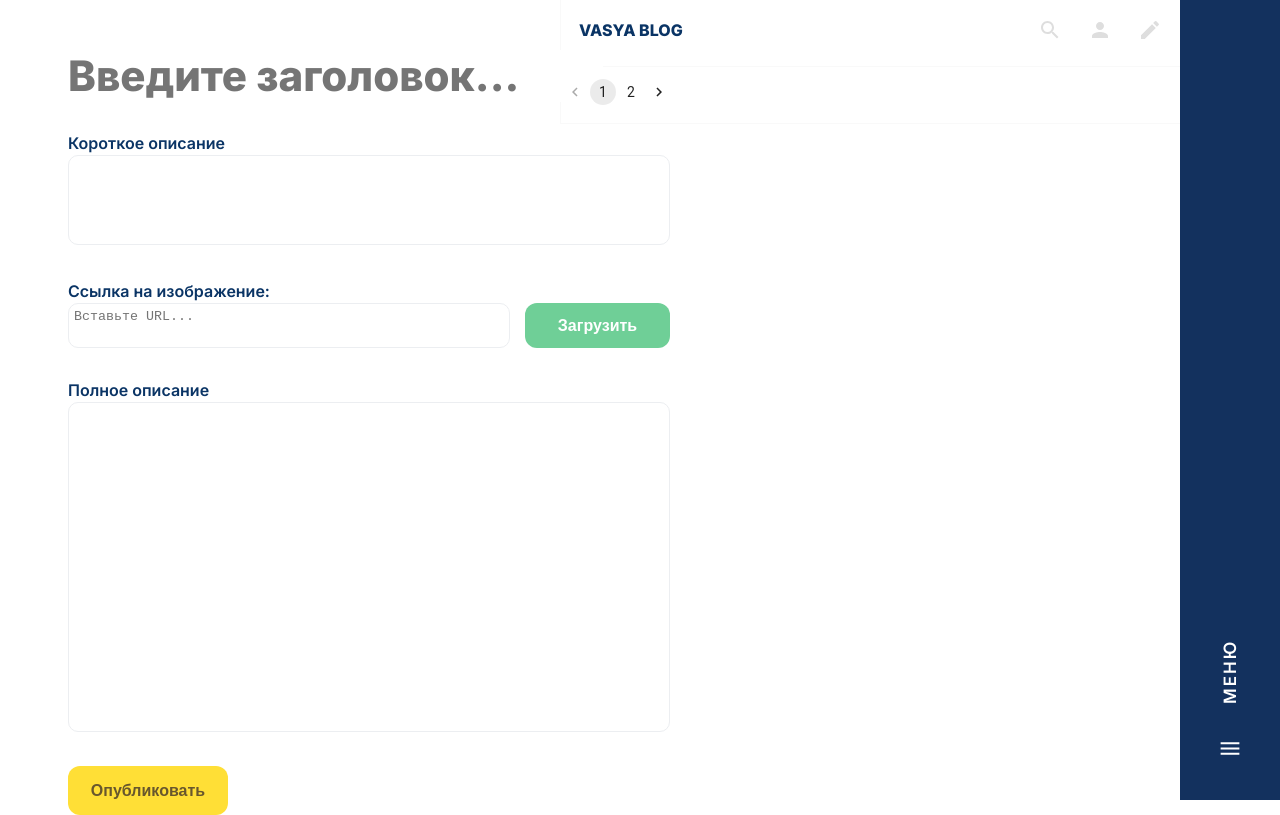
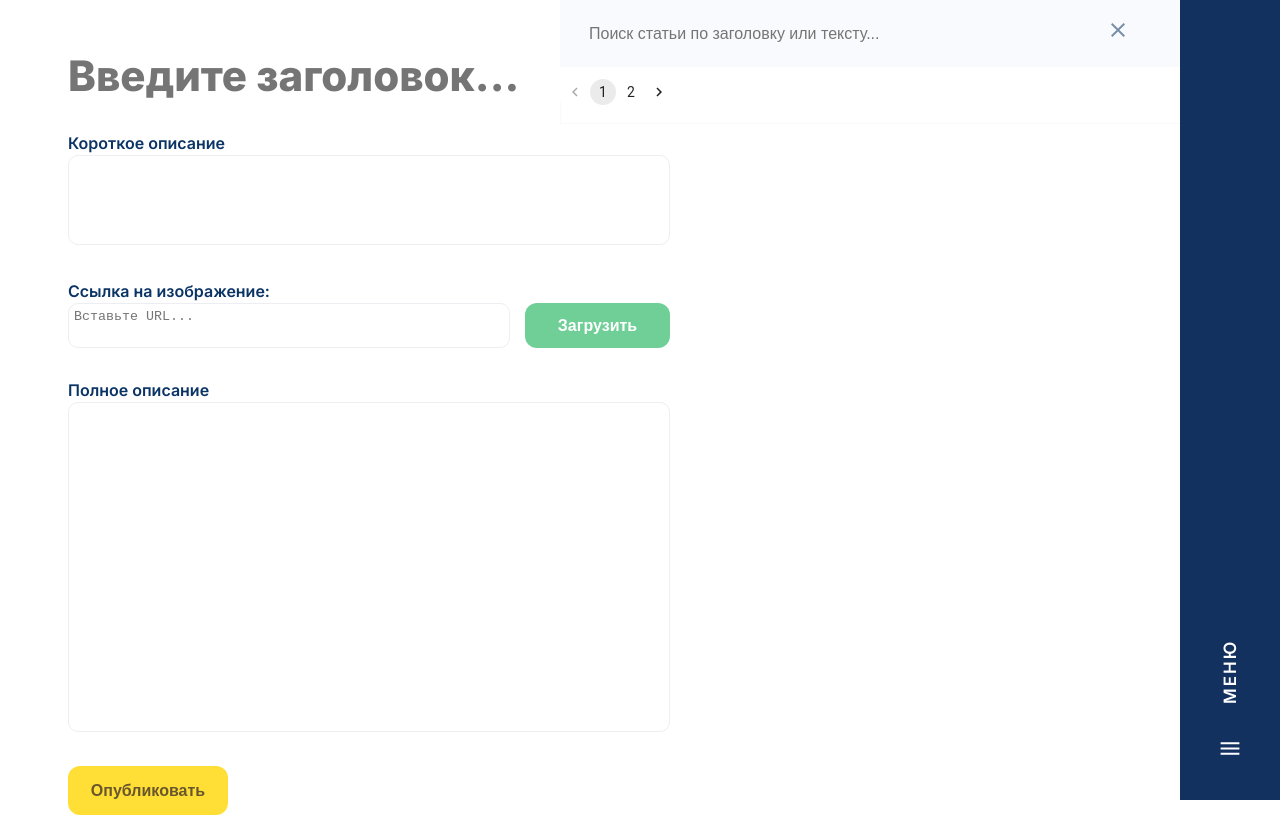
Before and after one commit to Shiroyam/react-blog-client-typeScript, a React (Create React App) app: page /create in a window 1280 px wide. Both pictures are taken after a click on the icon 1050 px from the left and 30 px from the top of the page. Built offline with nearby package versions, Linux system fonts and the light colour scheme; no server answers.

Commit message:
сделал поиск по постам

```diff
--- a/src/components/navbar/Navbar.tsx
+++ b/src/components/navbar/Navbar.tsx
@@ -8,16 +8,22 @@ import { useDispatch } from "react-redux";
 import { openAuthorization } from "../../redux/authorization/action";
 import { Link } from "react-router-dom";
 import { Pogination } from "../pogination/Pogination";
+import { Search } from "../search/Search";
+import { openSearch } from "../../redux/search/action";
 
 export const Navbar: React.FC = () => {
   const dispatch = useDispatch();
   return (
     <>
       <nav className="nav">
+        <Search></Search>
         <div className="nav__content">
           <div className="nav__header">VASYA BLOG</div>
           <div className="nav__icon">
-            <SearchIcon className="nav__iconSearch" />
+            <SearchIcon
+              onClick={() => dispatch(openSearch())}
+              className="nav__iconSearch"
+            />
             <PersonIcon
               onClick={() => dispatch(openAuthorization())}
               className="nav__iconPerson"
--- a/src/components/posts/Posts.tsx
+++ b/src/components/posts/Posts.tsx
@@ -6,14 +6,17 @@ import { getPosts } from "../../redux/posts/action";
 import { useDispatch } from "react-redux";
 import { NavLink, useParams } from "react-router-dom";
 import { ClassNames } from "@emotion/react";
+import { textChangeRangeIsUnchanged } from "typescript";
 
 export const Posts: React.FC = () => {
   const dispatch = useDispatch();
   const { id } = useParams();
   const { posts } = useTypesSelector((state) => state.posts);
+  const { text } = useTypesSelector((state) => state.search)
+
   React.useEffect(() => {
-    dispatch(getPosts());
-  }, []);
+    dispatch(getPosts(text));
+  }, [text]);
 
   return (
     <>
--- /dev/null
+++ b/src/components/search/Search.tsx
@@ -0,0 +1,23 @@
+import "./search.scss"
+import CloseIcon from '@mui/icons-material/Close';
+import { useTypesSelector } from "../../hooks/useTypeSelector";
+import { closeSearch } from "../../redux/search/action";
+import { useDispatch } from "react-redux";
+import { useState } from "react";
+import { valueSearch } from "../../redux/search/action";
+
+export const Search: React.FC = () => {
+    const dispatch = useDispatch()
+    const { flagSearch } = useTypesSelector((state) => state.search)
+    return (<>
+        {flagSearch &&
+            <>
+                <input
+                    onChange={(e) => dispatch(valueSearch(e.target.value))}
+                    placeholder="Поиск статьи по заголовку или тексту..." className="search">
+                </input>
+                <CloseIcon onClick={() => dispatch(closeSearch())} className="icon-close"></CloseIcon>
+            </>
+        }
+    </>)
+}
--- /dev/null
+++ b/src/components/search/search.scss
@@ -0,0 +1,24 @@
+.search{
+    position: absolute;
+    outline: none;
+    padding-left: 29px;
+    padding-right: 100px;
+    background: #f9fafd;
+    font-style: normal;
+    font-weight: 400;
+    font-size: 16px;
+    line-height: 24px;
+    color: #798fa8;
+
+    width: 620px;
+    height: 67px;
+}
+
+.icon-close{
+    position: absolute;
+    margin-right: 150px;
+    margin-top: 18px;
+    right: 0;
+    color: #798fa8;
+    cursor: pointer;
+}
--- a/src/redux/index.ts
+++ b/src/redux/index.ts
@@ -6,6 +6,7 @@ import { postReducer } from "./post/reducer"
 import { commentsReducer } from "./comments/reducer"
 import { regReducer } from "./registration/reducer";
 import { createReducer } from "./create/reducer";
+import { searchReducer } from "./search/reducer"
 import thunk from "redux-thunk";
 
 const rootReducer = combineReducers({
@@ -16,6 +17,7 @@ const rootReducer = combineReducers({
   post: postReducer,
   comments: commentsReducer,
   create: createReducer,
+  search: searchReducer,
 });
 
 export const store = createStore(rootReducer, applyMiddleware(thunk));
--- a/src/redux/posts/action.ts
+++ b/src/redux/posts/action.ts
@@ -1,9 +1,9 @@
 import { Dispatch } from "react"
 import axios from "axios"
 
-export const getPosts = () => async (dispatch: Dispatch<any>) => {
+export const getPosts = (text: string | undefined) => async (dispatch: Dispatch<any>) => {
     try {
-        const response = await axios.get("http://localhost:5656/posts?limit=4")
+        const response = await axios.get(`http://localhost:5656/posts?limit=4&query=${text}`)
         dispatch({
             type: "GET_POSTS",
             payload: response.data.items,
--- /dev/null
+++ b/src/redux/search/action.ts
@@ -0,0 +1,21 @@
+import axios from "axios"
+import { Dispatch } from "react"
+
+export const closeSearch = () => {
+    return ({
+        type: "CLOSE_SEARCH"
+    })
+}
+
+export const openSearch = () => {
+    return ({
+        type: "OPEN_SEARCH"
+    })
+}
+
+export const valueSearch = (text: string) => {
+    return {
+        type: "VALUE_INPUT",
+        payload: text,
+    };
+};
--- /dev/null
+++ b/src/redux/search/reducer.ts
@@ -0,0 +1,27 @@
+interface SearchAction {
+    type: string;
+    payload: string;
+}
+
+interface SearchState {
+    flagSearch: boolean;
+    text: string | undefined;
+}
+
+const initState: SearchState = {
+    flagSearch: false,
+    text: "",
+}
+
+export const searchReducer = (state = initState, action: SearchAction): SearchState => {
+    switch (action.type) {
+        case "OPEN_SEARCH":
+            return { ...state, flagSearch: true }
+        case "CLOSE_SEARCH":
+            return { ...state, flagSearch: false }
+        case "VALUE_INPUT":
+            return { ...state, text: action.payload }
+        default:
+            return state;
+    }
+}
```
